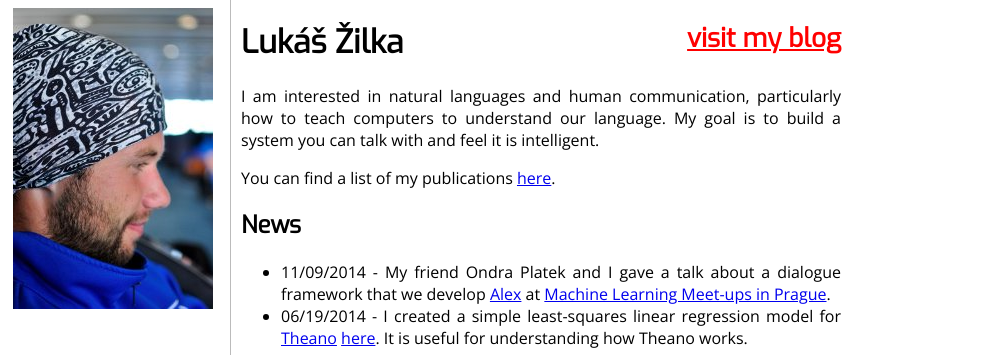
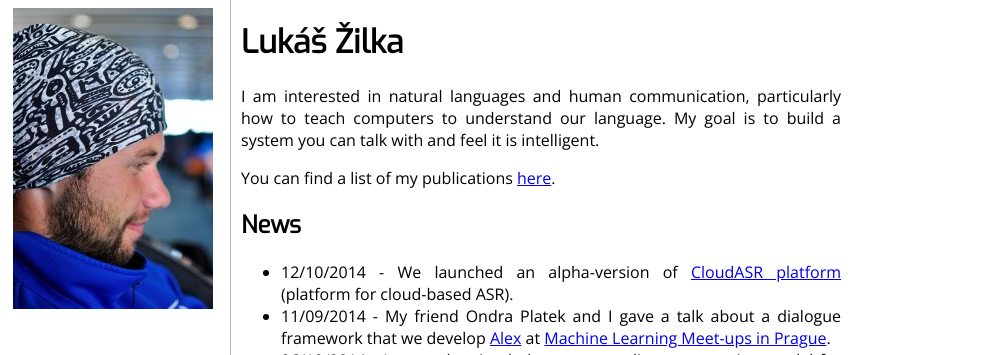
Before and after one commit to ticcky/homepage, a plain HTML site: page index.html in a window 1280 px wide. Shown: the top 355 px of the page, 0-985 px from the left. Drawn offline with nearby package versions, Linux system fonts and the light colour scheme.

Commit message:
Update index.html

```diff
--- a/index.html
+++ b/index.html
@@ -69,7 +69,7 @@ a.blog {
 <div class="main">
     <h1>
         Lukáš Žilka
-        <a class="blog" href="http://blog.zilka.me/">visit my blog</a>
+        <!--<a class="blog" href="http://blog.zilka.me/">visit my blog</a>-->
     </h1>
 
     <p>I am interested in natural languages and human communication,
@@ -80,6 +80,7 @@ a.blog {
 
     <h2>News</h2>
     <ul>
+        <li>12/10/2014 - We launched an alpha-version of <a href="http://demo.cloudasr.com/">CloudASR platform</a> (platform for cloud-based ASR).</li>
         <li>11/09/2014 - My friend Ondra Platek and I gave a talk about a dialogue framework that we develop <a href="https://github.com/UFAL-DSG/alex/">Alex</a> at <a href="http://www.mlmu.cz/meetup-iii-o-platek-l-zilka-ucime-se-mluvit-s-pocitacem-29-10-2014/">Machine Learning Meet-ups in Prague</a>.</li>
         <li>06/19/2014 - I created a simple least-squares linear regression model for <a href="http://deeplearning.net/software/theano/">Theano</a> <a href="https://gist.github.com/ticcky/6039c856b46231f58b63">here</a>. It is useful for understanding how Theano works.</li>
     </ul>
```
